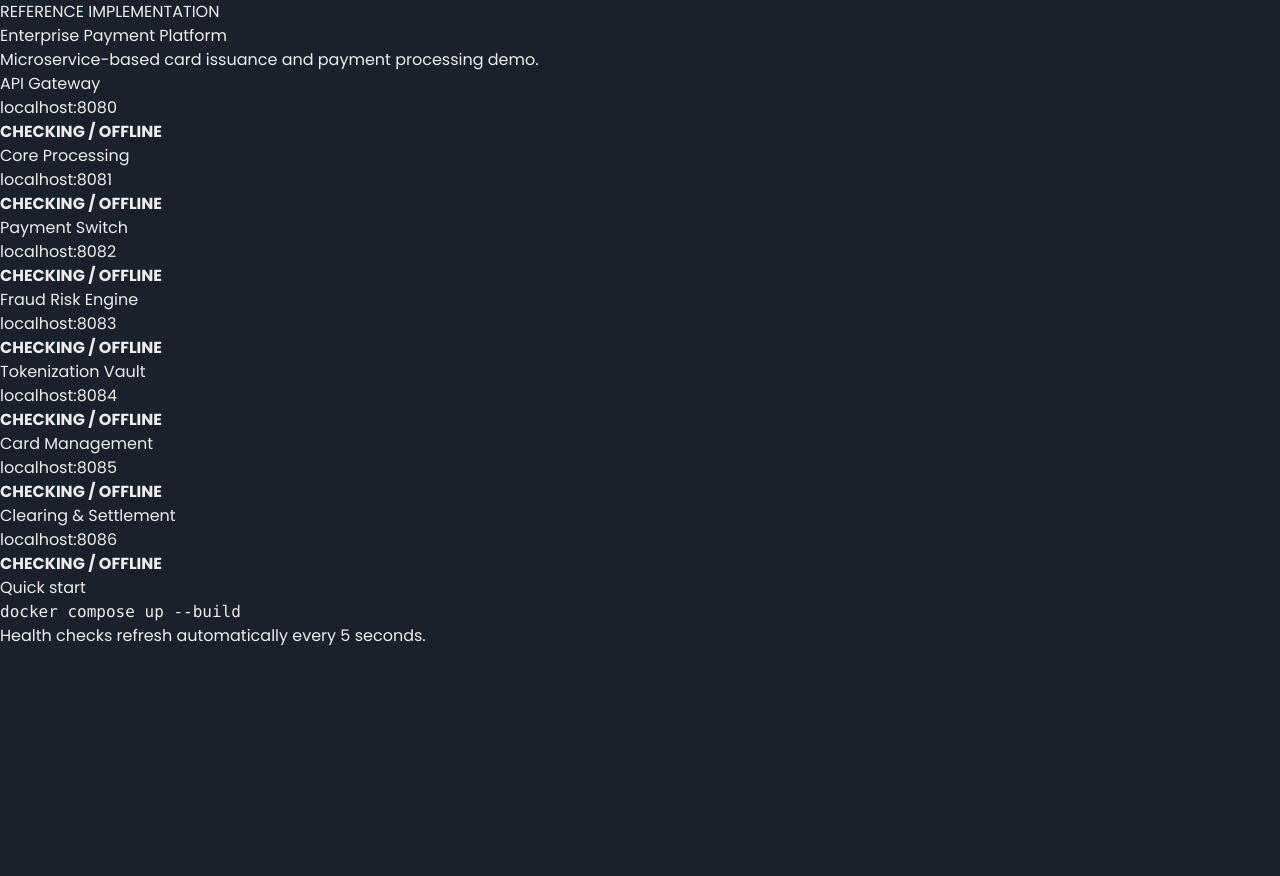
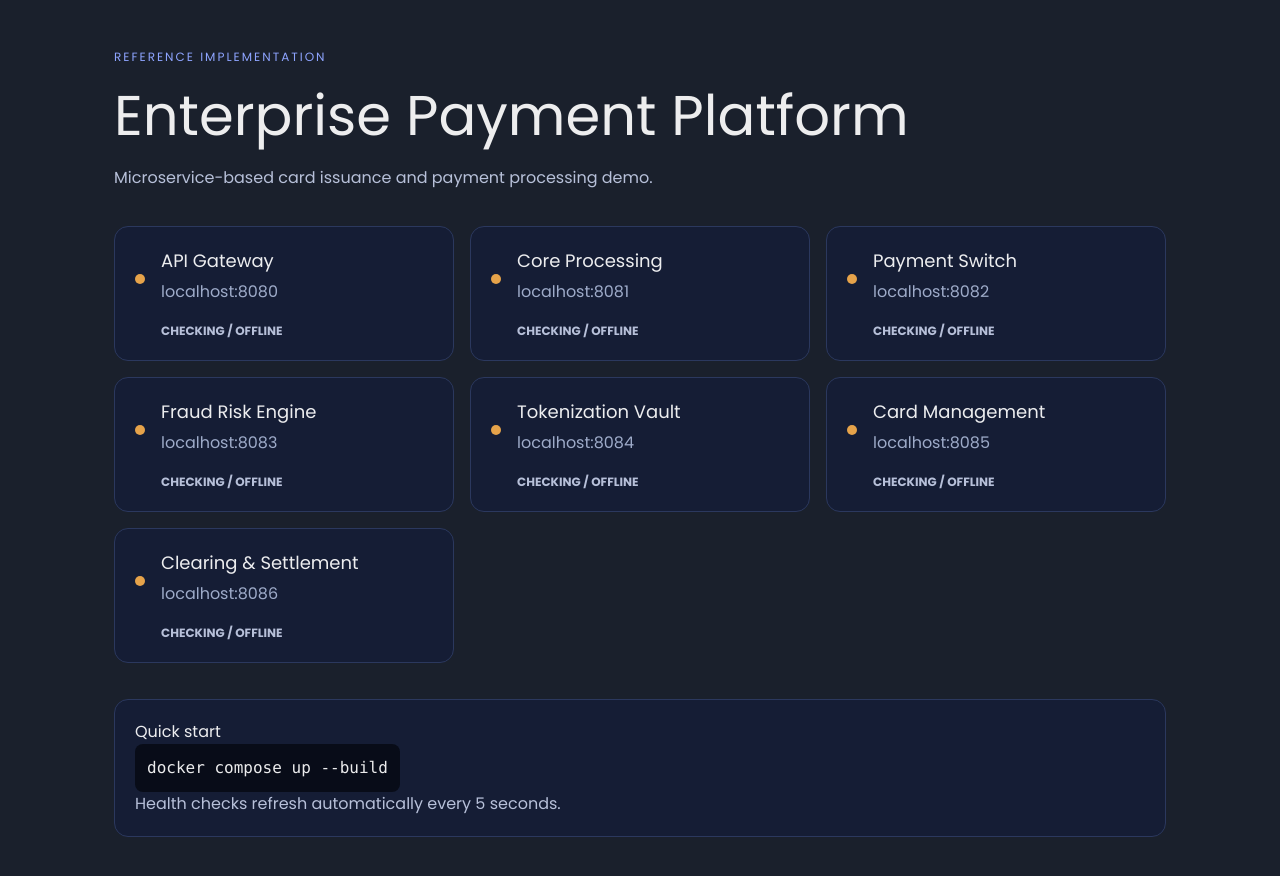
Before and after one commit to sujaytumu/enterprise-work-platform, a React (Create React App) app in the folder client/: page / in a window 1280 px wide. Shown: the top 876 px of the page. Before the commit the page ends 800 px from the top, so only its background shows below. Built offline with nearby package versions, Linux system fonts and the light colour scheme; no server answers.

Commit message:
feat(client): add platform dashboard styling

```diff
--- a/client/src/App.css
+++ b/client/src/App.css
@@ -0,0 +1,17 @@
+* { box-sizing: border-box; }
+body { margin: 0; font-family: Arial, sans-serif; background: #0b1020; color: #eef2ff; }
+.app { max-width: 1100px; margin: 0 auto; padding: 48px 24px; }
+.eyebrow { letter-spacing: 2px; font-size: 12px; color: #8ea4ff; }
+h1 { font-size: clamp(32px, 6vw, 56px); margin: 8px 0; }
+header > p:last-child { color: #b7c0d9; max-width: 700px; }
+.grid { display: grid; grid-template-columns: repeat(auto-fit, minmax(270px, 1fr)); gap: 16px; margin: 36px 0; }
+.card, .info { background: #151d35; border: 1px solid #2b385e; border-radius: 14px; padding: 20px; }
+.card { display: grid; grid-template-columns: 14px 1fr; gap: 12px; align-items: center; }
+.card h2 { margin: 0; font-size: 18px; }
+.card p { margin: 6px 0; color: #9eabc9; }
+.card strong { grid-column: 2; font-size: 12px; color: #b7c0d9; }
+.dot { width: 10px; height: 10px; border-radius: 50%; }
+.up { background: #43d17a; }
+.down { background: #e6a34a; }
+code { display: inline-block; background: #080c18; padding: 12px; border-radius: 8px; }
+.info p { color: #b7c0d9; }
```
